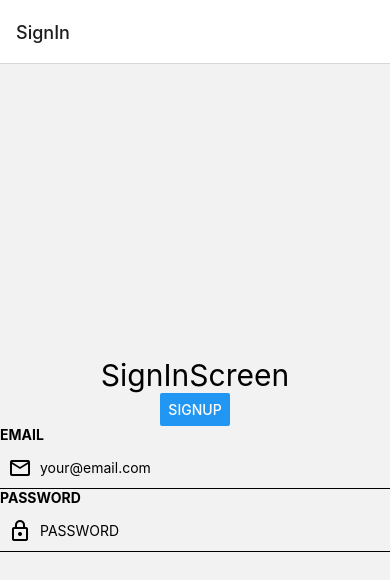
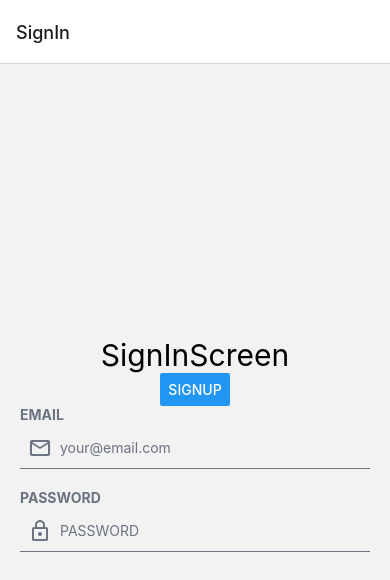
Before and after one commit to J-mung/Inflearn_HandsOnReactNative, a React Native app in the folder rn-photo/: screen / in a window 390 px wide. Shown: the top 580 px of the page. Built offline with nearby package versions, Linux system fonts and the light colour scheme.

Commit message:
Change color based on state with style props

```diff
--- a/rn-photo/src/colors.js
+++ b/rn-photo/src/colors.js
@@ -1,2 +1,14 @@
 export const WHITE = '#ffffff';
 export const BLACK = '#000000';
+
+export const PRIMARY = {
+  LIGHT: '#fdba74',
+  DEFAULT: '#f97316',
+  DARK: '#c2410c',
+};
+
+export const GRAY = {
+  LIGHT: '#e5e7eb',
+  DEFAULT: '#d1d5db',
+  DARK: '#6b7280',
+};
--- a/rn-photo/src/components/Input.js
+++ b/rn-photo/src/components/Input.js
@@ -2,6 +2,7 @@
 import PropTypes from 'prop-types';
 import { forwardRef, useState } from 'react';
 import { StyleSheet, Text, TextInput, View } from 'react-native';
+import { GRAY, PRIMARY } from '../colors';
 
 export const InputTypes = {
   EMAIL: 'EMAIL',
@@ -31,7 +32,7 @@
   NEXT: 'next',
 };
 
-const Input = forwardRef(({ inputType, ...props }, ref) => {
+const Input = forwardRef(({ inputType, styles, ...props }, ref) => {
   const {
     title,
     placeholder,
@@ -41,27 +42,45 @@
   } = InputTypeProps[inputType];
 
   const [isFocused, setIsFocused] = useState(false);
+  const { value } = props;
 
   return (
-    <View style={styles.container}>
-      <Text style={styles.title}>{title}</Text>
+    <View style={[defaultStyles.container, styles?.container]}>
+      <Text
+        style={[
+          defaultStyles.title,
+          {
+            color: value || isFocused ? PRIMARY.DEFAULT : GRAY.DARK,
+          },
+          styles?.title,
+        ]}
+      >
+        {title}
+      </Text>
 
-      <View style={{}}>
+      <View>
         <TextInput
           ref={ref}
           {...props}
-          style={styles.input}
+          style={[
+            defaultStyles.input,
+            {
+              borderColor: value || isFocused ? PRIMARY.DEFAULT : GRAY.DARK,
+              color: value || isFocused ? PRIMARY.DEFAULT : GRAY.DARK,
+            },
+            styles?.input,
+          ]}
           placeholder={placeholder}
           keyboardType={keyboardType}
           secureTextEntry={secureTextEntry}
           onBlur={() => setIsFocused(false)}
           onFocus={() => setIsFocused(true)}
         />
-        <View style={styles.icon}>
+        <View style={[defaultStyles.icon, styles?.icon]}>
           <MaterialCommunityIcons
             name={isFocused ? active : inactive}
             size={24}
-            color="black"
+            color={value || isFocused ? PRIMARY.DEFAULT : GRAY.DARK}
           />
         </View>
       </View>
@@ -72,9 +91,11 @@
 
 Input.propTypes = {
   inputType: PropTypes.oneOf(Object.values(InputTypes)),
+  value: PropTypes.string,
+  styles: PropTypes.object,
 };
 
-const styles = StyleSheet.create({
+const defaultStyles = StyleSheet.create({
   container: {
     width: '100%',
   },
--- a/rn-photo/src/screens/SignInScreen.js
+++ b/rn-photo/src/screens/SignInScreen.js
@@ -1,9 +1,13 @@
+import { useState } from 'react';
 import { Button, StyleSheet, Text, View } from 'react-native';
 import Input, { InputTypes } from '../components/Input';
 import { AuthRoutes } from '../navigations/routes';
 // import PropTypes from 'prop-types';
 
 const SignInScreen = ({ navigation }) => {
+  const [email, setEmail] = useState('');
+  const [password, setPassword] = useState('');
+
   return (
     <View style={styles.container}>
       <Text style={styles.title}>SignInScreen</Text>
@@ -20,8 +24,18 @@
         iconName={'email'}
         keyboardType={KeyboardTypes.EMAIL}
       /> */}
-      <Input inputType={InputTypes.EMAIL} />
-      <Input inputType={InputTypes.PASSWORD} />
+      <Input
+        inputType={InputTypes.EMAIL}
+        value={email}
+        onChangeText={(text) => setEmail(text.trim())}
+        styles={inputStyles}
+      />
+      <Input
+        inputType={InputTypes.PASSWORD}
+        value={password}
+        onChangeText={(text) => setPassword(text.trim())}
+        styles={inputStyles}
+      />
     </View>
   );
 };
@@ -29,6 +43,10 @@
 SignInScreen.propTypes = {
   // PropTypes
 };
+
+const inputStyles = StyleSheet.create({
+  container: { paddingHorizontal: 20, marginBottom: 20 },
+});
 
 const styles = StyleSheet.create({
   container: {
```
